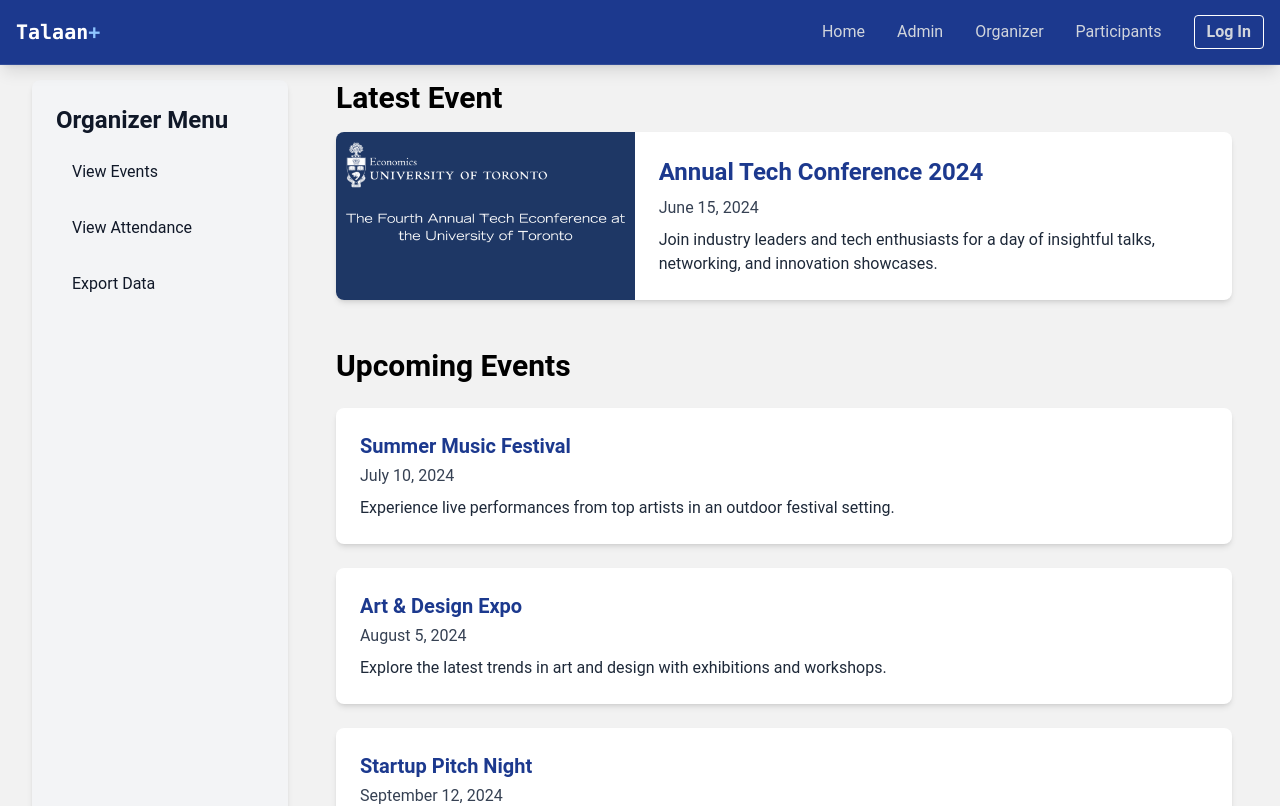
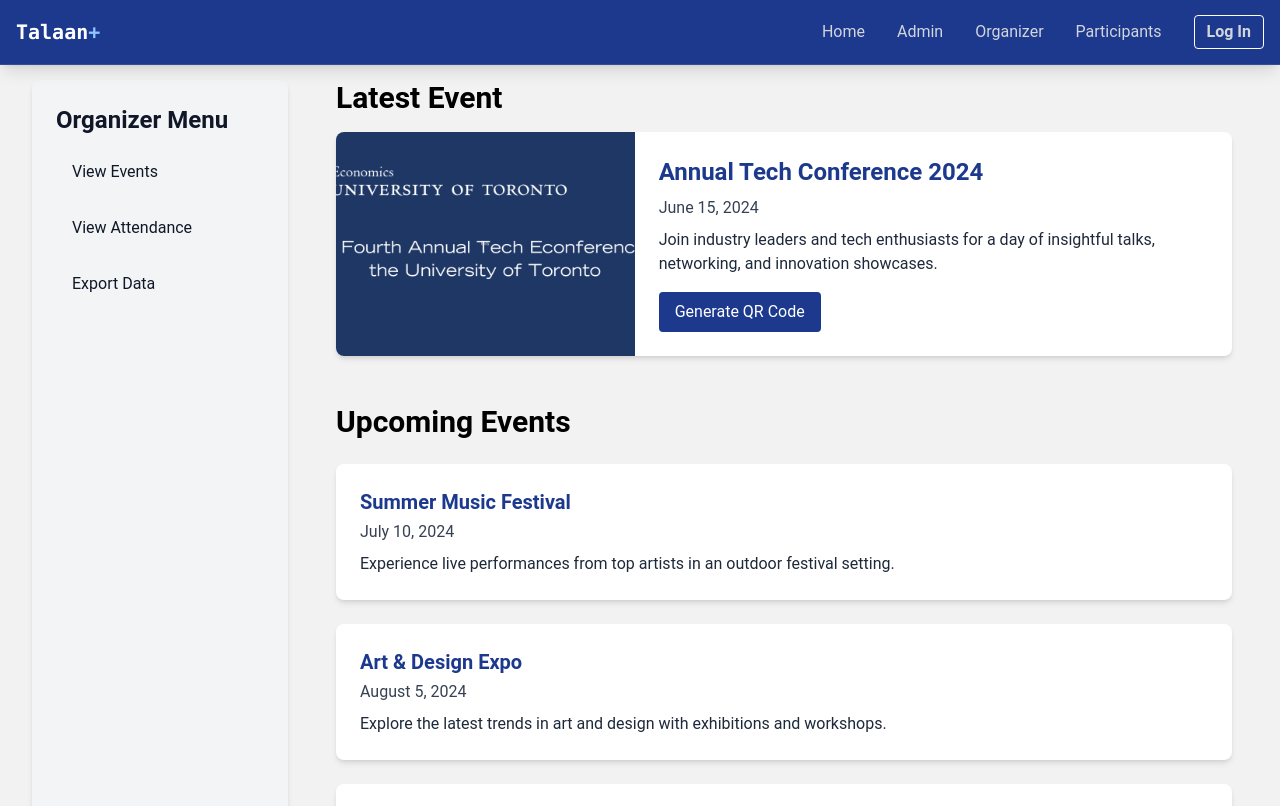
Before and after one commit to Barneycle/talaan, a React (Vite) app: page /organizer in a window 1280 px wide. Shown: the top 806 px of the page. Built offline with nearby package versions, Linux system fonts and the light colour scheme.

Commit message:
added some features

```diff
--- a/package.json
+++ b/package.json
@@ -16,6 +16,7 @@
     "postcss": "^8.5.3",
     "react": "^19.0.0",
     "react-dom": "^19.0.0",
+    "react-qr-code": "^2.0.16",
     "react-router-dom": "^7.5.1",
     "recharts": "^3.0.2",
     "tailwindcss": "^4.1.5"
--- a/src/components/sections/Organizer.jsx
+++ b/src/components/sections/Organizer.jsx
@@ -1,5 +1,6 @@
 import React, { useState } from 'react';
 import techcon from '../../assets/techcon.png';
+import QRCode from 'react-qr-code';
 import {
   BarChart, Bar, XAxis, YAxis, Tooltip, Legend, PieChart, Pie, Cell, ResponsiveContainer
 } from 'recharts';
@@ -54,6 +55,7 @@ export const Organizer = () => {
   const [selectedEvent, setSelectedEvent] = useState(null);
   const [upcomingEvents, setUpcomingEvents] = useState(initialUpcomingEvents);
   const [cameFromEventsList, setCameFromEventsList] = useState(false);
+  const [showQrCode, setShowQrCode] = useState(false);
 
   const openEventsList = () => {
     setShowEventsList(true);
@@ -95,6 +97,7 @@ export const Organizer = () => {
     const { name, value } = e.target;
     setNewEvent(prev => ({ ...prev, [name]: value }));
   };
+
 
   const handleCreateEventSubmit = (e) => {
     e.preventDefault();
@@ -164,6 +167,17 @@ export const Organizer = () => {
               <h3 className="text-2xl font-bold mb-2 text-blue-900">{latestEvent.title}</h3>
               <p className="text-gray-700 mb-2">{latestEvent.date}</p>
               <p className="text-gray-800">{latestEvent.description}</p>
+              <button
+                onClick={() => setShowQrCode(prev => !prev)}
+                className="mt-4 px-4 py-2 bg-blue-900 text-white rounded hover:bg-blue-800 transition w-max"
+              >
+                {showQrCode ? 'Hide QR Code' : 'Generate QR Code'}
+              </button>
+              {showQrCode && (
+                <div className="mt-6 flex justify-center">
+                  <QRCode value={JSON.stringify(latestEvent)} size={128} />
+                </div>
+              )}
             </div>
           </div>
         </div>
```
Also changed, not shown: 1 other file (tests, documents, lock files or other folders). Lines whose indentation alone changed are shown as unchanged.
